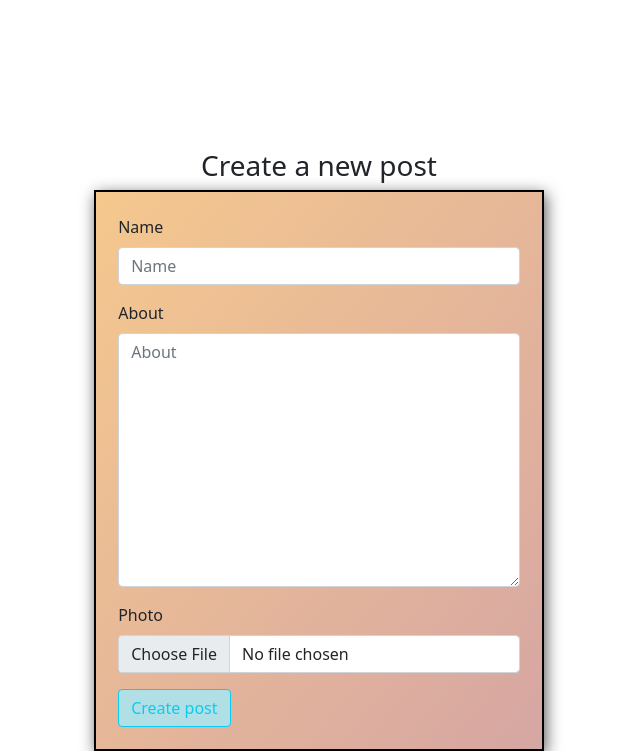
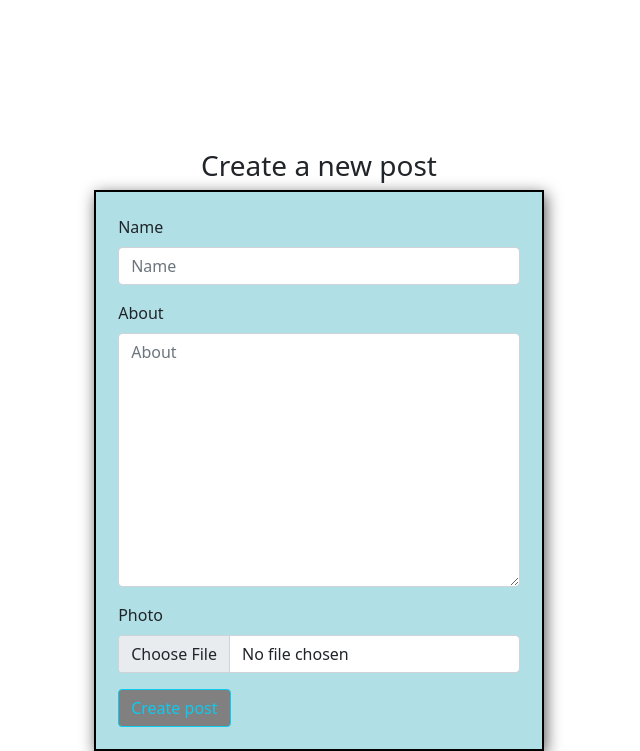
Before and after one commit to catekui/locality-news, a Django app: page /create_post in a window 1280 px wide. Shown: the part 80-831 px from the top of the page, without its empty margins (109-749 px from the left). Run offline with Django 4.2, Linux system fonts and the light colour scheme; the visitor is signed in with stand-in values (Sample User, id 1); some libraries are stand-ins or nearby versions.

Commit message:
styled the create_hood.html

```diff
--- a/Neiba/templates/main/create_post.html
+++ b/Neiba/templates/main/create_post.html
@@ -17,7 +17,8 @@
         border: 2px solid black;
 
         padding: 5%;
-        background: linear-gradient(to top left, #d6a6a3, #f5c88e);
+        background-color: powderblue;
+        /* background: linear-gradient(to top left, #d6a6a3, #f5c88e); */
         filter: drop-shadow(2px 4px 8px #585858);
     }
 
@@ -35,7 +36,7 @@
             <form action="{%url 'create_post'%}" method="post" enctype="multipart/form-data">
                 {%csrf_token%}
                 {% bootstrap_form form%}
-                <input type="submit" class="btn btn-outline-info" style="background-color:powderblue" value="Create post">
+                <input type="submit" class="btn btn-outline-info" style="background-color:grey" value="Create post">
             </form>
         </div>
         <div class="col-md-2"></div>
```
